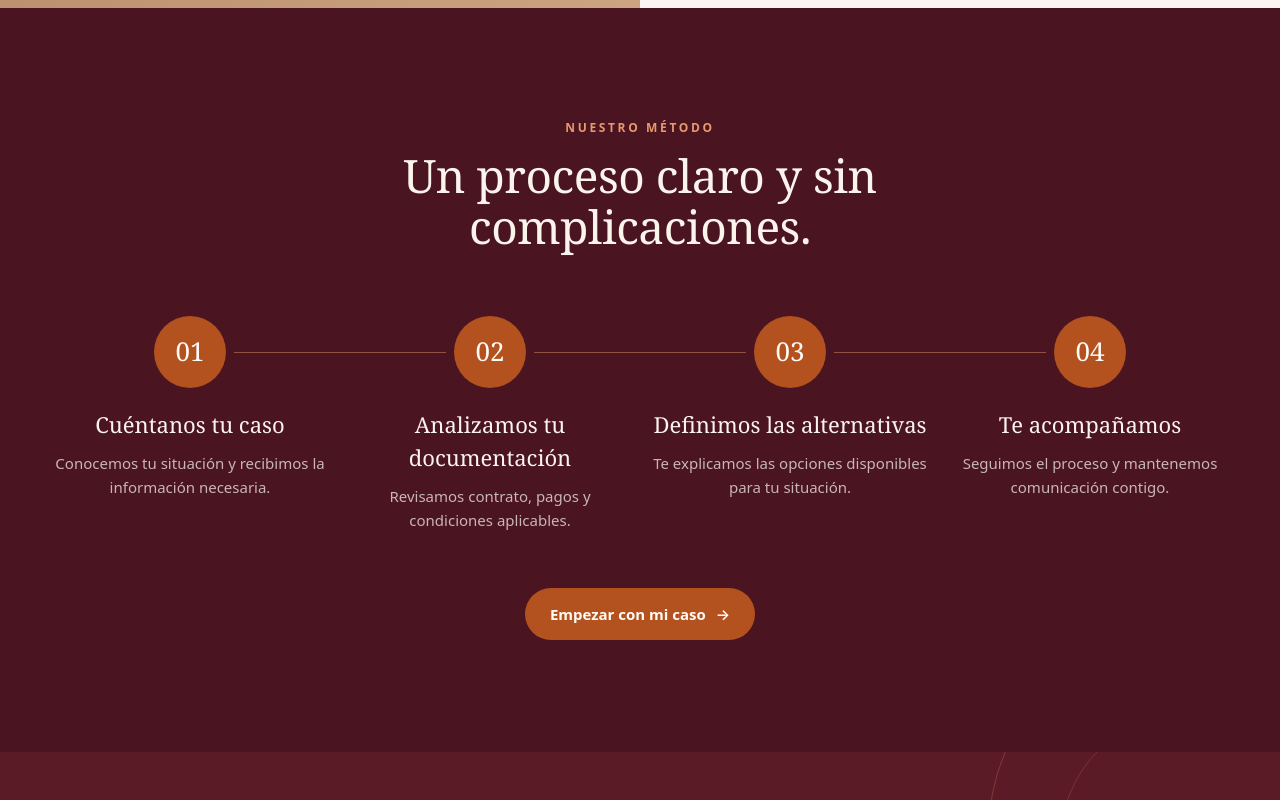
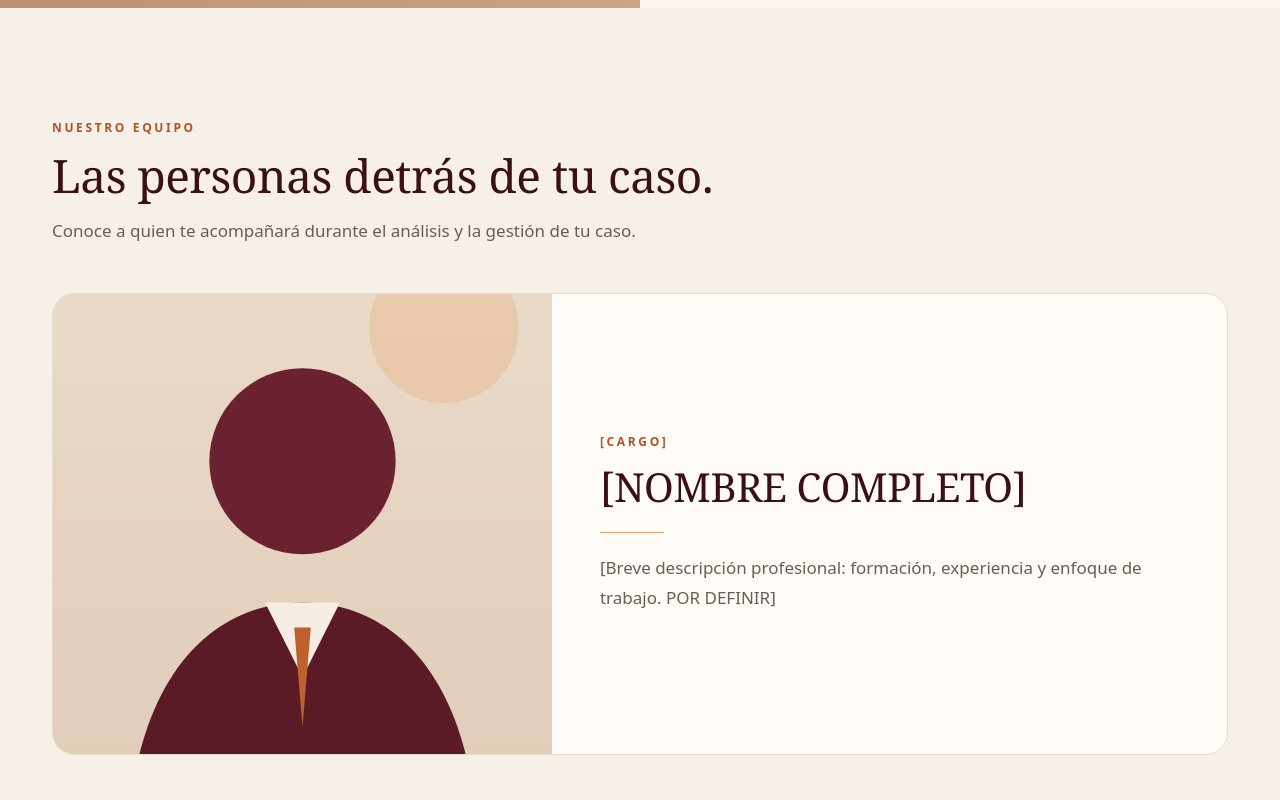
Before and after one commit to Desistimiento-DTM/desistimiento-dtm.github.io, a React (Vite) app: page /nosotros in a window 1280 px wide. Shown: the part 1140-1940 px from the top of the page. Built offline with nearby package versions, Linux system fonts and the light colour scheme.

Commit message:
Add files via upload

```diff
--- a/public/admin/config.yml
+++ b/public/admin/config.yml
@@ -155,6 +155,28 @@ collections:
           - { label: Botón, name: boton, widget: string }
           - { label: Introducción de la página "Nosotros", name: paginaIntro, widget: text, required: false }
 
+      - name: equipo
+        label: 4b. Nuestro equipo
+        file: src/content/equipo.json
+        fields:
+          - { label: Mostrar esta sección, name: mostrar, widget: boolean, default: true }
+          - { label: Texto pequeño superior, name: etiqueta, widget: string }
+          - { label: Título, name: titulo, widget: string }
+          - { label: Texto, name: texto, widget: text, required: false }
+          - label: Personas
+            name: miembros
+            label_singular: Persona
+            widget: list
+            summary: '{{fields.nombre}} — {{fields.cargo}}'
+            hint: 'Con una sola persona se muestra una tarjeta grande; con dos o más, una cuadrícula.'
+            fields:
+              - { label: Nombre completo, name: nombre, widget: string }
+              - { label: Cargo, name: cargo, widget: string, required: false, hint: 'Ej.: Abogada · Socia fundadora' }
+              - { label: Foto, name: foto, widget: image, required: false, hint: 'Vertical (retrato), idealmente 800 × 1000 px y menos de 400 KB.' }
+              - { label: Descripción breve, name: descripcion, widget: text, hint: 'Formación, experiencia y enfoque. 3 a 6 líneas.' }
+              - { label: Correo (opcional), name: correo, widget: string, required: false }
+              - { label: Enlace de LinkedIn (opcional), name: linkedin, widget: string, required: false, hint: 'Dirección completa, empezando por https://' }
+
       - name: metodo
         label: 5. Nuestro método
         file: src/content/metodo.json
--- /dev/null
+++ b/src/components/Team.jsx
@@ -0,0 +1,88 @@
+import { equipo } from '../content/index.js'
+import Icon from './ui/Icon.jsx'
+import { Reveal, SectionHeading } from './ui/Primitives.jsx'
+
+const FALLBACK_PHOTO = '/images/equipo-placeholder.svg'
+
+function Links({ person }) {
+  if (!person.correo && !person.linkedin) return null
+  return (
+    <div className="mt-6 flex flex-wrap gap-3">
+      {person.correo && (
+        <a href={`mailto:${person.correo}`} className="inline-flex min-h-11 items-center gap-2 rounded-full border border-sand px-4 text-sm font-semibold text-wine-2 transition hover:bg-blush">
+          <Icon name="mail" size={18} /> {person.correo}
+        </a>
+      )}
+      {person.linkedin && (
+        <a href={person.linkedin} target="_blank" rel="noopener noreferrer" className="inline-flex min-h-11 items-center gap-2 rounded-full border border-sand px-4 text-sm font-semibold text-wine-2 transition hover:bg-blush">
+          LinkedIn <Icon name="arrow" size={16} />
+        </a>
+      )}
+    </div>
+  )
+}
+
+/** Tarjeta destacada: se usa cuando el equipo es de una sola persona. */
+function FeaturedMember({ person }) {
+  return (
+    <article className="grid overflow-hidden rounded-[22px] border border-line bg-paper md:grid-cols-[minmax(0,0.85fr)_minmax(0,1.15fr)]">
+      <div className="relative min-h-[360px] md:min-h-[460px]">
+        <img src={person.foto || FALLBACK_PHOTO} alt={`Fotografía de ${person.nombre}`} loading="lazy" className="absolute inset-0 h-full w-full object-cover" />
+      </div>
+      <div className="flex flex-col justify-center px-7 py-10 md:px-12 md:py-14">
+        {person.cargo && <p className="eyebrow mb-3 text-terra">{person.cargo}</p>}
+        <h3 className="text-[32px] leading-tight text-wine-deep md:text-[40px]">{person.nombre}</h3>
+        <span aria-hidden="true" className="mt-5 block h-px w-16 bg-terra-light" />
+        <p className="mt-5 text-[17px] leading-[1.75] whitespace-pre-line text-muted">{person.descripcion}</p>
+        <Links person={person} />
+      </div>
+    </article>
+  )
+}
+
+/** Tarjeta compacta: se usa cuando hay dos o más personas. */
+function MemberCard({ person }) {
+  return (
+    <article className="card flex h-full flex-col">
+      <div className="aspect-[4/5] overflow-hidden">
+        <img src={person.foto || FALLBACK_PHOTO} alt={`Fotografía de ${person.nombre}`} loading="lazy" className="h-full w-full object-cover" />
+      </div>
+      <div className="flex flex-1 flex-col px-6 pt-6 pb-6">
+        {person.cargo && <p className="eyebrow mb-2 text-[11px] text-terra">{person.cargo}</p>}
+        <h3 className="text-[24px] leading-tight text-wine-deep">{person.nombre}</h3>
+        <p className="mt-3 flex-1 text-[15px] leading-relaxed whitespace-pre-line text-muted">{person.descripcion}</p>
+        <Links person={person} />
+      </div>
+    </article>
+  )
+}
+
+/** Sección «Nuestro equipo». Contenido editable en el panel → Página de inicio → Nuestro equipo. */
+export default function Team() {
+  const people = (equipo.miembros || []).filter((p) => p.nombre)
+  if (equipo.mostrar === false || !people.length) return null
+  const cols = people.length === 2 ? 'md:grid-cols-2' : 'sm:grid-cols-2 lg:grid-cols-3'
+
+  return (
+    <section id="equipo" aria-labelledby="equipo-title" className="py-20 md:py-28">
+      <div className="container-site">
+        <Reveal>
+          <SectionHeading id="equipo-title" eyebrow={equipo.etiqueta} title={equipo.titulo} text={equipo.texto} className="mb-12" />
+        </Reveal>
+        {people.length === 1 ? (
+          <Reveal>
+            <FeaturedMember person={people[0]} />
+          </Reveal>
+        ) : (
+          <div className={`grid gap-7 ${cols}`}>
+            {people.map((p, i) => (
+              <Reveal key={p.nombre + i} delay={(i % 3) * 100}>
+                <MemberCard person={p} />
+              </Reveal>
+            ))}
+          </div>
+        )}
+      </div>
+    </section>
+  )
+}
--- /dev/null
+++ b/src/content/equipo.json
@@ -0,0 +1,16 @@
+{
+  "mostrar": true,
+  "etiqueta": "Nuestro equipo",
+  "titulo": "Las personas detrás de tu caso.",
+  "texto": "Conoce a quien te acompañará durante el análisis y la gestión de tu caso.",
+  "miembros": [
+    {
+      "nombre": "[NOMBRE COMPLETO]",
+      "cargo": "[CARGO]",
+      "foto": "/images/equipo-placeholder.svg",
+      "descripcion": "[Breve descripción profesional: formación, experiencia y enfoque de trabajo. POR DEFINIR]",
+      "correo": "",
+      "linkedin": ""
+    }
+  ]
+}
--- a/src/content/index.js
+++ b/src/content/index.js
@@ -13,8 +13,9 @@ import casos from './casos.json'
 import testimonios from './testimonios.json'
 import blog from './blog.json'
 import contacto from './contacto.json'
+import equipo from './equipo.json'
 
-export { ajustes, inicio, servicios, desistimiento, nosotros, metodo, casos, testimonios, blog, contacto }
+export { ajustes, inicio, servicios, desistimiento, nosotros, metodo, casos, testimonios, blog, contacto, equipo }
 
 const slugFromPath = (p) => p.split('/').pop().replace(/\.json$/, '')
 
--- a/src/pages/About.jsx
+++ b/src/pages/About.jsx
@@ -1,6 +1,7 @@
 import Seo from '../components/ui/Seo.jsx'
 import PageHeader from '../components/PageHeader.jsx'
 import About from '../components/About.jsx'
+import Team from '../components/Team.jsx'
 import Process from '../components/Process.jsx'
 import CTA from '../components/CTA.jsx'
 import { nosotros } from '../content/index.js'
@@ -11,6 +12,7 @@ export default function AboutPage() {
       <Seo title="Nosotros" path="/nosotros" />
       <PageHeader eyebrow={nosotros.etiqueta} title={nosotros.titulo} text={nosotros.paginaIntro} />
       <About showButton={false} />
+      <Team />
       <Process />
       <CTA />
     </>
--- a/src/pages/Home.jsx
+++ b/src/pages/Home.jsx
@@ -3,6 +3,7 @@ import Hero from '../components/Hero.jsx'
 import Services from '../components/Services.jsx'
 import DesistimientoSection from '../components/DesistimientoSection.jsx'
 import About from '../components/About.jsx'
+import Team from '../components/Team.jsx'
 import Process from '../components/Process.jsx'
 import Cases from '../components/Cases.jsx'
 import Testimonials from '../components/Testimonials.jsx'
@@ -17,6 +18,7 @@ export default function Home() {
       <Services />
       <DesistimientoSection />
       <About />
+      <Team />
       <Process />
       <Cases />
       <Testimonials />
```
Also changed, not shown: public/images/equipo-placeholder.svg (added).
